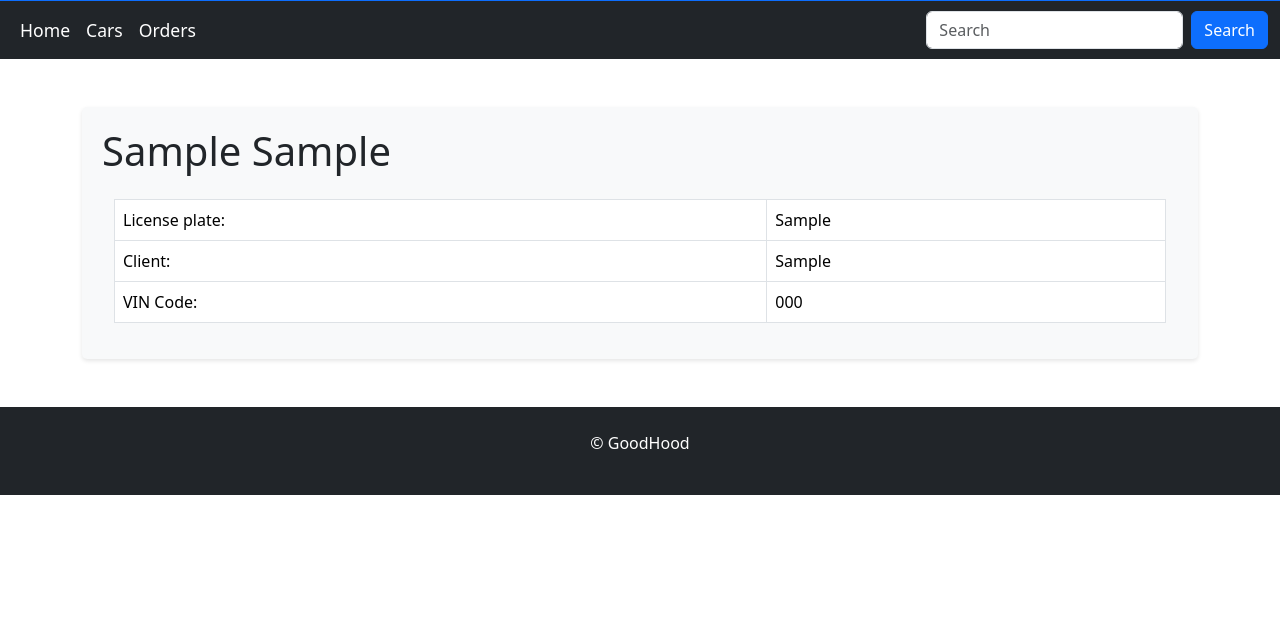
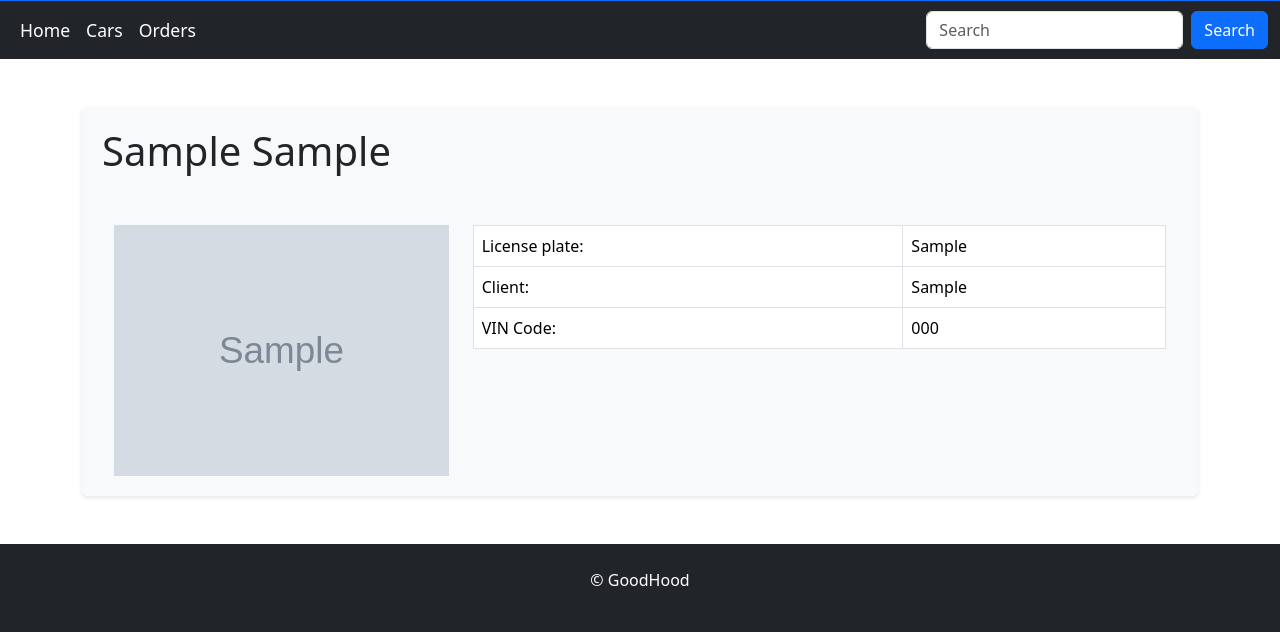
Before and after one commit to Mindaugas66/Servisas, a Django app: page /cars/1 in a window 1280 px wide. Shown: the part 191-823 px from the top of the page. Before the commit the page ends 686 px from the top, so only its background shows below. Run offline with Django 5.2, Linux system fonts and the light colour scheme; tables that the repository leaves empty hold one stand-in row (values such as "Sample post"); grey boxes marked "Sample" are stand-in pictures.

Commit message:
Added images to all cars

```diff
--- a/mysite/servisas/models.py
+++ b/mysite/servisas/models.py
@@ -17,6 +17,7 @@ class Service(models.Model):
 class CarModel(models.Model):
     make = models.CharField(verbose_name="Make", max_length=50)
     model = models.CharField(verbose_name="Model", max_length=50)
+    cover = models.ImageField("Cover", upload_to="covers", null=True, blank=True)
 
     def __str__(self):
         return f"{self.make} {self.model}"
--- a/mysite/servisas/templates/car.html
+++ b/mysite/servisas/templates/car.html
@@ -1,8 +1,17 @@
 {% extends "base.html" %}
 
 {% block 'content' %}
-    <h1>{{car_view.car_model}}</h1>
-<div class="container mt-4">
+    <h1>{{ car_view.car_model }}</h1>
+    <div class="container">
+        <div class="row">
+            <div class="col-md-4">
+            {% if car_cover.cover %}
+            <img src="{{ car_cover.cover.url }}" class="img-fluid" alt="Car Image">
+                {% else %}
+                <p>No cover image available.</p>
+                {% endif %}
+            </div>
+            <div class="col-md-8">
                 <table class="table table-bordered">
                     <tbody>
                         <tr>
@@ -20,5 +29,6 @@
                     </tbody>
                 </table>
             </div>
-
+        </div>
+    </div>
 {% endblock %}
--- a/mysite/servisas/urls.py
+++ b/mysite/servisas/urls.py
@@ -9,4 +9,5 @@ urlpatterns = [
     path('cars/<int:car_model>', views.car_model_view, name="CarModel"),
     path('orders/', views.OrdersAndOrderRows, name="Orders"),
     path('search/', views.search, name='search'),
-] + static(settings.STATIC_URL, document_root=settings.STATIC_URL)
+] + (static(settings.STATIC_URL, document_root=settings.STATIC_ROOT) +
+    static(settings.MEDIA_URL, document_root=settings.MEDIA_ROOT))
--- a/mysite/servisas/views.py
+++ b/mysite/servisas/views.py
@@ -45,10 +45,13 @@ def OrdersAndOrderRows(request):
 
 def car_model_view(request, car_model):
     car_model_instance = get_object_or_404(Car, pk=car_model)
+    car_cover = car_model_instance.car_model
     context = {
+        "car_cover": car_cover,
         "car_view": car_model_instance,
     }
     return render(request, template_name="car.html", context=context)
+
 
 class OrderListView(generic.ListView):
     model = Order
```
Also changed, not shown: mysite/mysite/settings.py (+6 -1 lines). Lines whose indentation alone changed are shown as unchanged.
